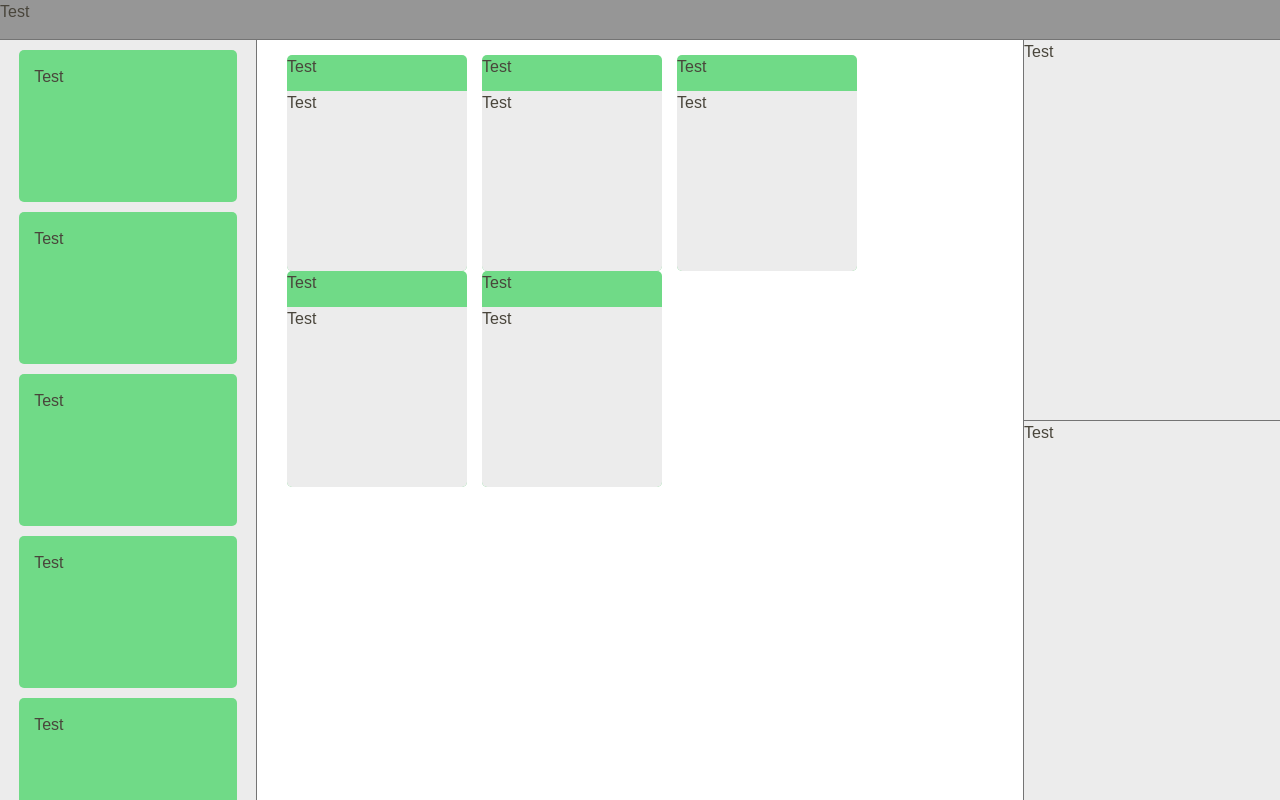
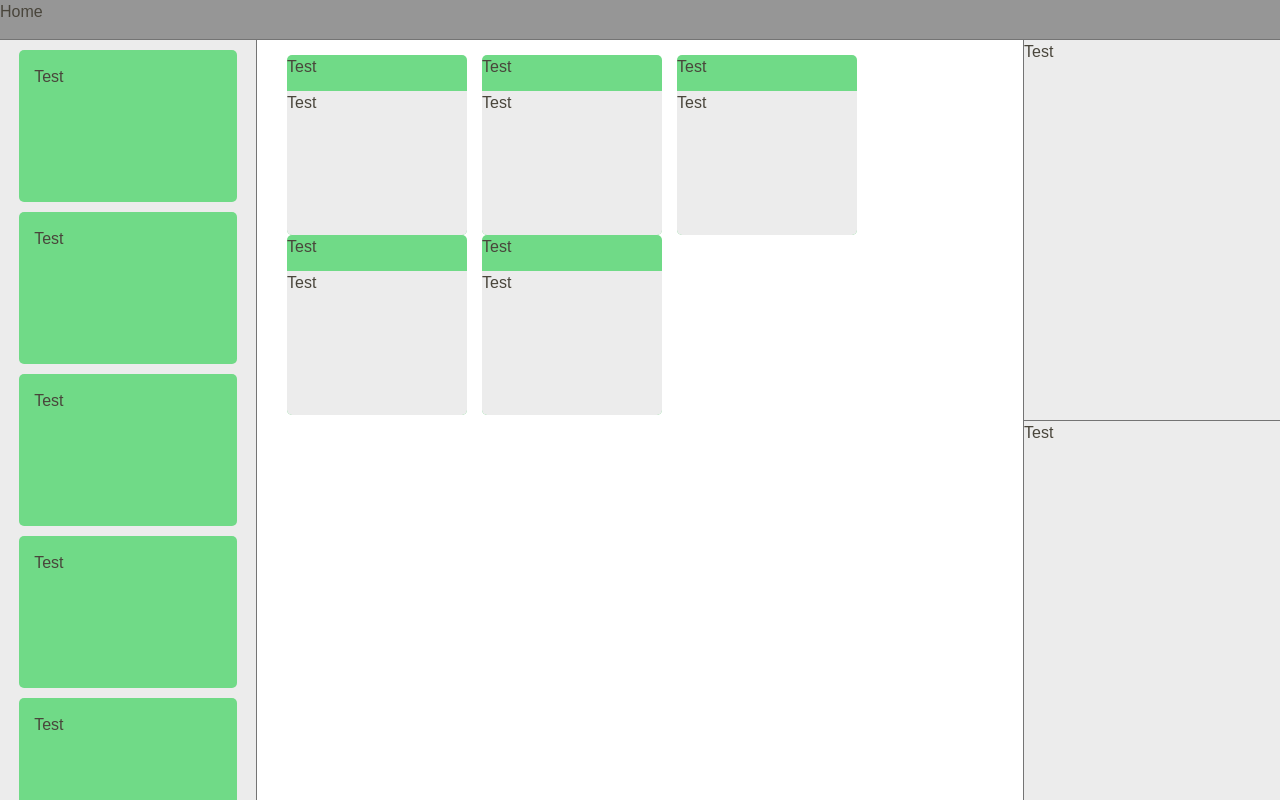
Before and after one commit to EmmettGoossen/trial-train, a Next.js app in the folder my-app/: page /Trialpage in a window 1280 px wide. Built offline with nearby package versions, Linux system fonts and the light colour scheme.

Commit message:
ui update

```diff
--- /dev/null
+++ b/my-app/app/Trialpage/Home_Button/home_Button.tsx
@@ -0,0 +1,6 @@
+'use client';
+import Link from "next/link";
+
+export function HomeButton() {
+    return <Link href="/">Home</Link>
+}
--- a/my-app/app/Trialpage/page.tsx
+++ b/my-app/app/Trialpage/page.tsx
@@ -1,6 +1,7 @@
 import { TestButton } from "../test_button/testButton";
 import { Catagory } from "../objectComponents/catagory";
 import { FilterFactory } from "./Filter_Select/FilterMan";
+import { HomeButton } from "./Home_Button/home_Button";
 
 export default function trialEditor() {
     return <>
@@ -9,7 +10,7 @@ export default function trialEditor() {
                                       * homepage: takes user to homepage
                                       * visualize data: graphs data by trial variables
                                     */}
-            <TestButton />
+            <HomeButton />
 
         </div>
         <div id="body">
--- a/my-app/app/globals.css
+++ b/my-app/app/globals.css
@@ -123,8 +123,7 @@ body {
 .inner {
   float: inline-end;
   background: var(--background2);
-  min-height: 180px;
-  height: 100%;
+  min-height: 144px;
   width: 100%;
 }
 
```
